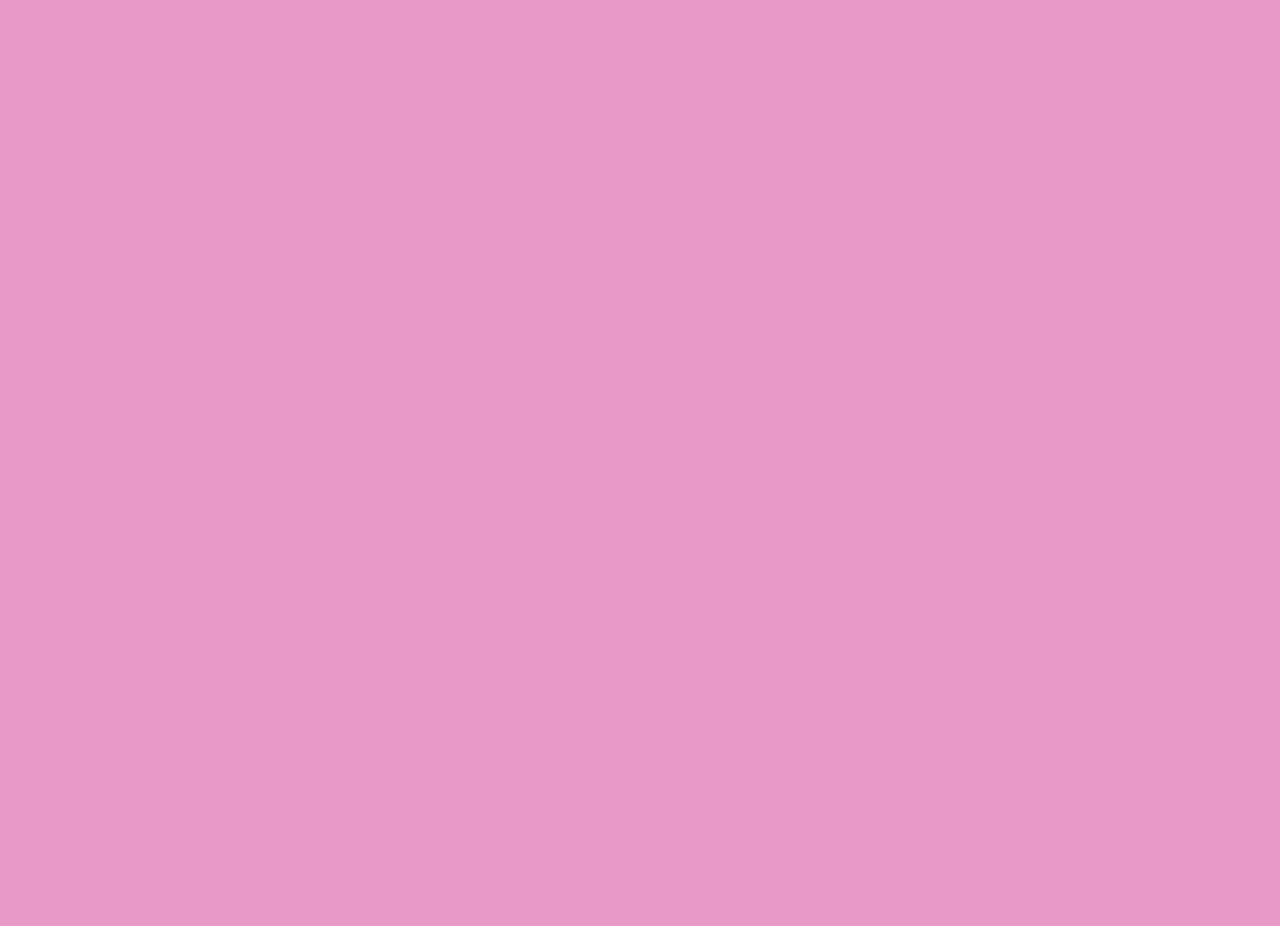
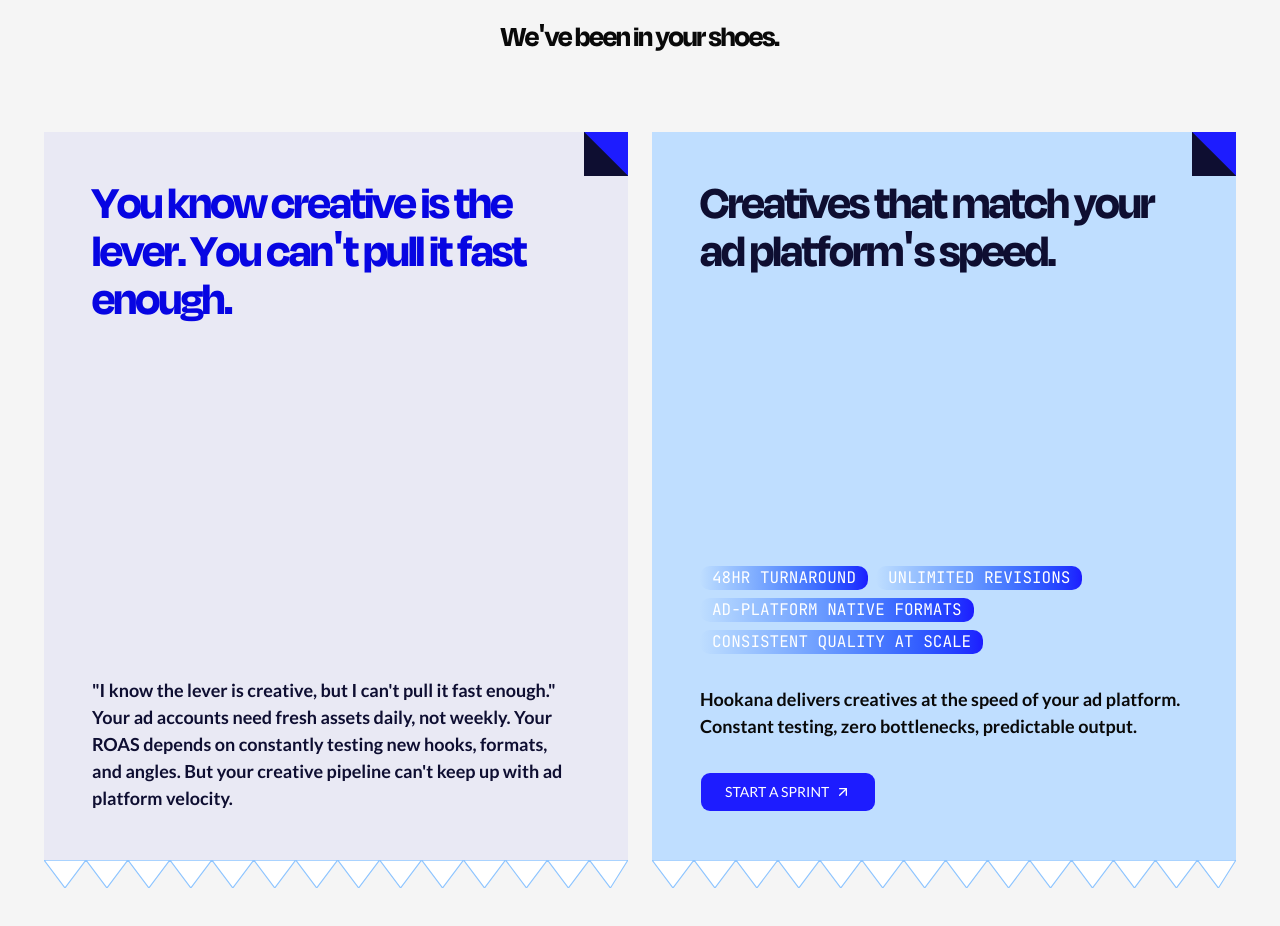
Before and after one commit to whonoahexe/hookana, a Next.js app: page / in a window 1280 px wide. Shown: the part 5201-6127 px from the top of the page. Before the commit the page ends 5071 px from the top, so only its background shows below. Built offline with nearby package versions, Linux system fonts and the light colour scheme.

Commit message:
feat: add solutions section

```diff
--- a/app/page.tsx
+++ b/app/page.tsx
@@ -137,6 +137,13 @@ const WHAT_WE_DO_TABS: WhatWeDoTab[] = [
       },
     ],
   },
+]
+
+const SOLUTION_TAGS = [
+  "48HR TURNAROUND",
+  "UNLIMITED REVISIONS",
+  "AD-PLATFORM NATIVE FORMATS",
+  "CONSISTENT QUALITY AT SCALE",
 ]
 
 export default function Page() {
@@ -420,6 +427,73 @@ export default function Page() {
             ))}
           </Tabs>
         </div>
+
+        {/* Roles section */}
+        <section className="mt-40 flex w-full flex-col items-center justify-center">
+          <div className="flex w-full flex-col items-center justify-center gap-10">
+            <p className="font-sans text-[128px] leading-12 font-black text-foreground uppercase">
+              We get it.
+            </p>
+            <p className="type-heading-2 text-foreground">
+              We&apos;ve been in your shoes.
+            </p>
+          </div>
+
+          <div className="mt-20 w-full px-5">
+            <div className="mx-auto grid w-full max-w-362.5 gap-6 xl:grid-cols-2">
+              <ReceiptCard background="problem" edgeStroke="#8ec5ff">
+                <div className="flex h-full flex-col gap-8">
+                  <h2 className="max-w-158.25 font-sans text-[38px] leading-9.5 font-semibold tracking-[-1.5px] text-[#0705e2] md:text-[48px] md:leading-12">
+                    You know creative is the lever. You can&apos;t pull it fast
+                    enough.
+                  </h2>
+                  <p className="mt-auto max-w-152.5 font-serif text-[18px] leading-6.75 font-semibold text-[#0e0e31]">
+                    &quot;I know the lever is creative, but I can&apos;t pull it
+                    fast enough.&quot; Your ad accounts need fresh assets daily,
+                    not weekly. Your ROAS depends on constantly testing new
+                    hooks, formats, and angles. But your creative pipeline
+                    can&apos;t keep up with ad platform velocity.
+                  </p>
+                </div>
+              </ReceiptCard>
+
+              <ReceiptCard background="solution" edgeStroke="#8ec5ff">
+                <div className="flex h-full flex-col gap-8">
+                  <h2 className="max-w-158.25 font-sans text-[38px] leading-9.5 font-semibold tracking-[-1.5px] text-[#0e0e31] md:text-[48px] md:leading-12">
+                    Creatives that match your ad platform&apos;s speed.
+                  </h2>
+
+                  <div className="mt-auto">
+                    <div className="flex max-w-152.5 flex-wrap gap-2">
+                      {SOLUTION_TAGS.map((tag) => (
+                        <span
+                          key={tag}
+                          className="rounded-lg bg-linear-to-r from-[rgba(191,222,255,0.7)] to-[#1d1cff] px-3 py-0 font-mono text-[16px] leading-6 text-white"
+                        >
+                          {tag}
+                        </span>
+                      ))}
+                    </div>
+
+                    <p className="mt-8 max-w-152.5 font-serif text-[18px] leading-6.75 font-semibold text-[#090909]">
+                      Hookana delivers creatives at the speed of your ad
+                      platform. Constant testing, zero bottlenecks, predictable
+                      output.
+                    </p>
+
+                    <Button
+                      size="lg"
+                      className="mt-8 h-10 rounded-lg bg-[#1d1cff] px-6 py-2.5 text-[14px] leading-5 font-medium text-white hover:bg-[#1615d9]"
+                    >
+                      START A SPRINT
+                      <ArrowUpRight className="size-4" />
+                    </Button>
+                  </div>
+                </div>
+              </ReceiptCard>
+            </div>
+          </div>
+        </section>
       </section>
     </div>
   )
@@ -469,6 +543,60 @@ function HookanaStepCard({
   )
 }
 
+function ReceiptCard({
+  children,
+  background,
+  edgeStroke,
+}: {
+  children: React.ReactNode
+  background: "problem" | "solution"
+  edgeStroke: string
+}) {
+  return (
+    <article
+      className={`relative min-h-155 overflow-visible px-6 py-8 md:min-h-182 md:px-12 md:py-12 ${
+        background === "problem" ? "bg-[#e9e9f4]" : "bg-[#bfdeff]"
+      }`}
+    >
+      <ReceiptCorner />
+      {children}
+      <ReceiptTearEdge stroke={edgeStroke} />
+    </article>
+  )
+}
+
+function ReceiptCorner() {
+  return (
+    <div className="absolute top-0 right-0 h-11 w-11 overflow-hidden bg-[#0e0e31]">
+      <div
+        className="absolute inset-0 bg-[#1d1cff]"
+        style={{ clipPath: "polygon(100% 0, 0 0, 100% 100%)" }}
+      />
+    </div>
+  )
+}
+
+function ReceiptTearEdge({ stroke }: { stroke: string }) {
+  return (
+    <div className="pointer-events-none absolute right-0 -bottom-7 left-0 h-7">
+      <svg
+        width="100%"
+        height="28"
+        viewBox="0 0 696 28"
+        preserveAspectRatio="none"
+        xmlns="http://www.w3.org/2000/svg"
+      >
+        <path
+          d="M0,0 L25,28 L50,0 L75,28 L100,0 L125,28 L150,0 L175,28 L200,0 L225,28 L250,0 L275,28 L300,0 L325,28 L350,0 L375,28 L400,0 L425,28 L450,0 L475,28 L500,0 L525,28 L550,0 L575,28 L600,0 L625,28 L650,0 L675,28 L696,0 Z"
+          fill="#ffffff"
+          stroke={stroke}
+          strokeWidth="1.25"
+        />
+      </svg>
+    </div>
+  )
+}
+
 function WhatWeDoPanel({ tab }: { tab: WhatWeDoTab }) {
   return (
     <div className="grid h-full gap-12 lg:grid-cols-[860px_448px] lg:gap-55.75">
```
